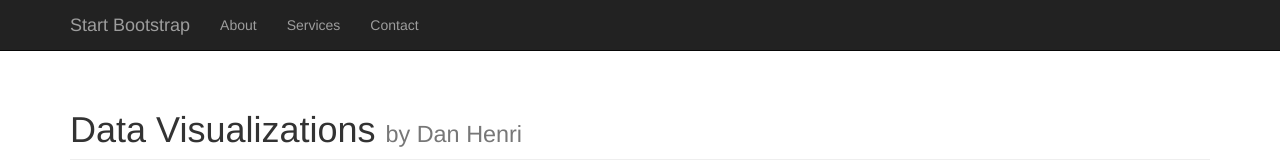
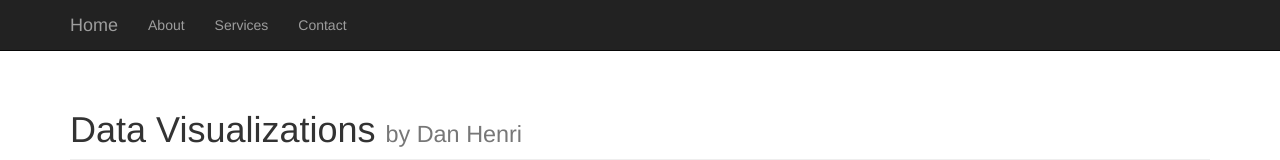
Before and after one commit to biskwikman/biskwikman.github.io, a plain HTML site: page index.html in a window 1280 px wide. Shown: the top 160 px of the page. Drawn offline with Linux system fonts and the light colour scheme; a script that the page names is missing.

Commit message:
Update index.html

```diff
--- a/index.html
+++ b/index.html
@@ -39,7 +39,7 @@
                     <span class="icon-bar"></span>
                     <span class="icon-bar"></span>
                 </button>
-                <a class="navbar-brand" href="#">Start Bootstrap</a>
+                <a class="navbar-brand" href="#">Home</a>
             </div>
             <!-- Collect the nav links, forms, and other content for toggling -->
             <div class="collapse navbar-collapse" id="bs-example-navbar-collapse-1">
```
